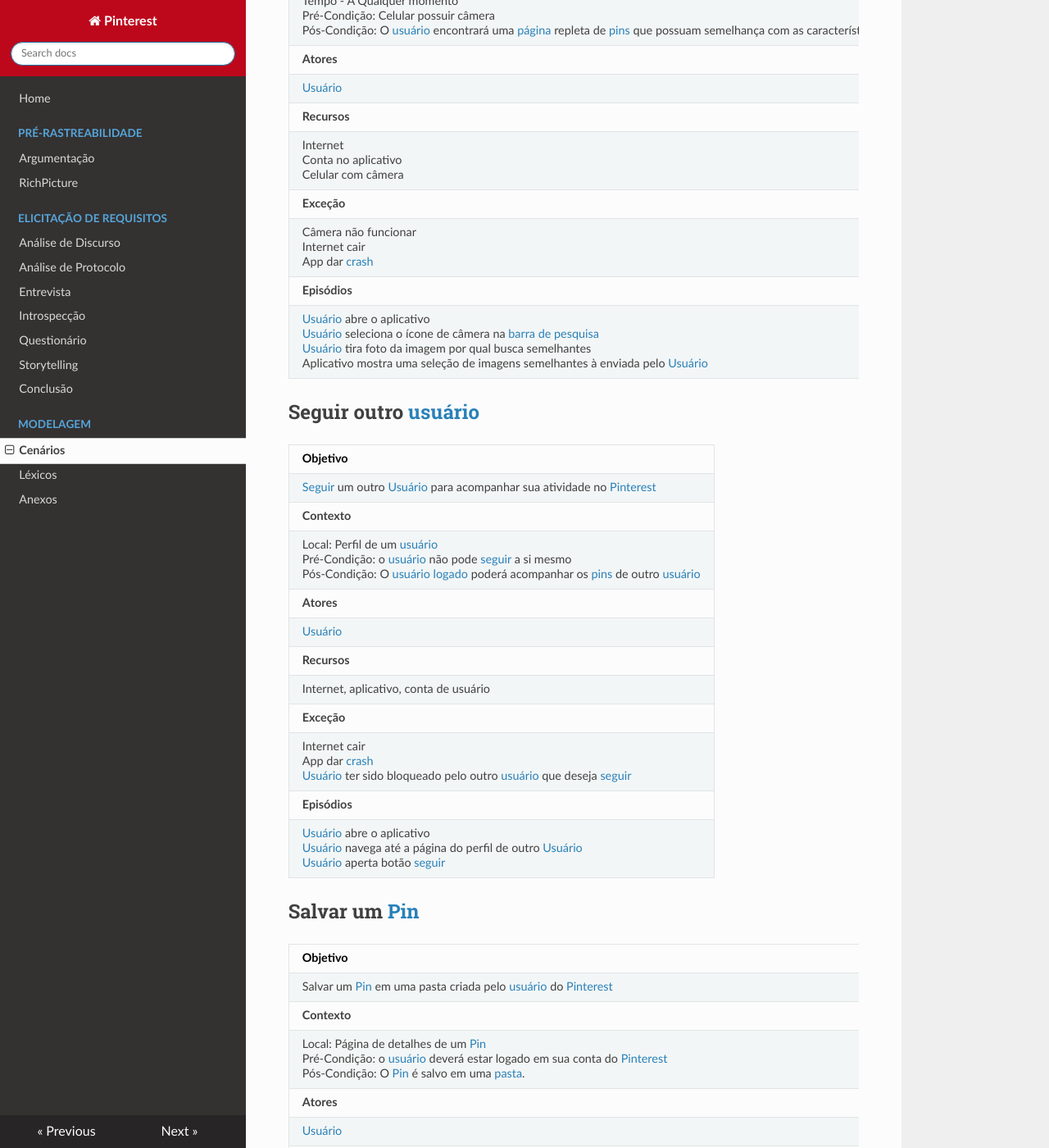
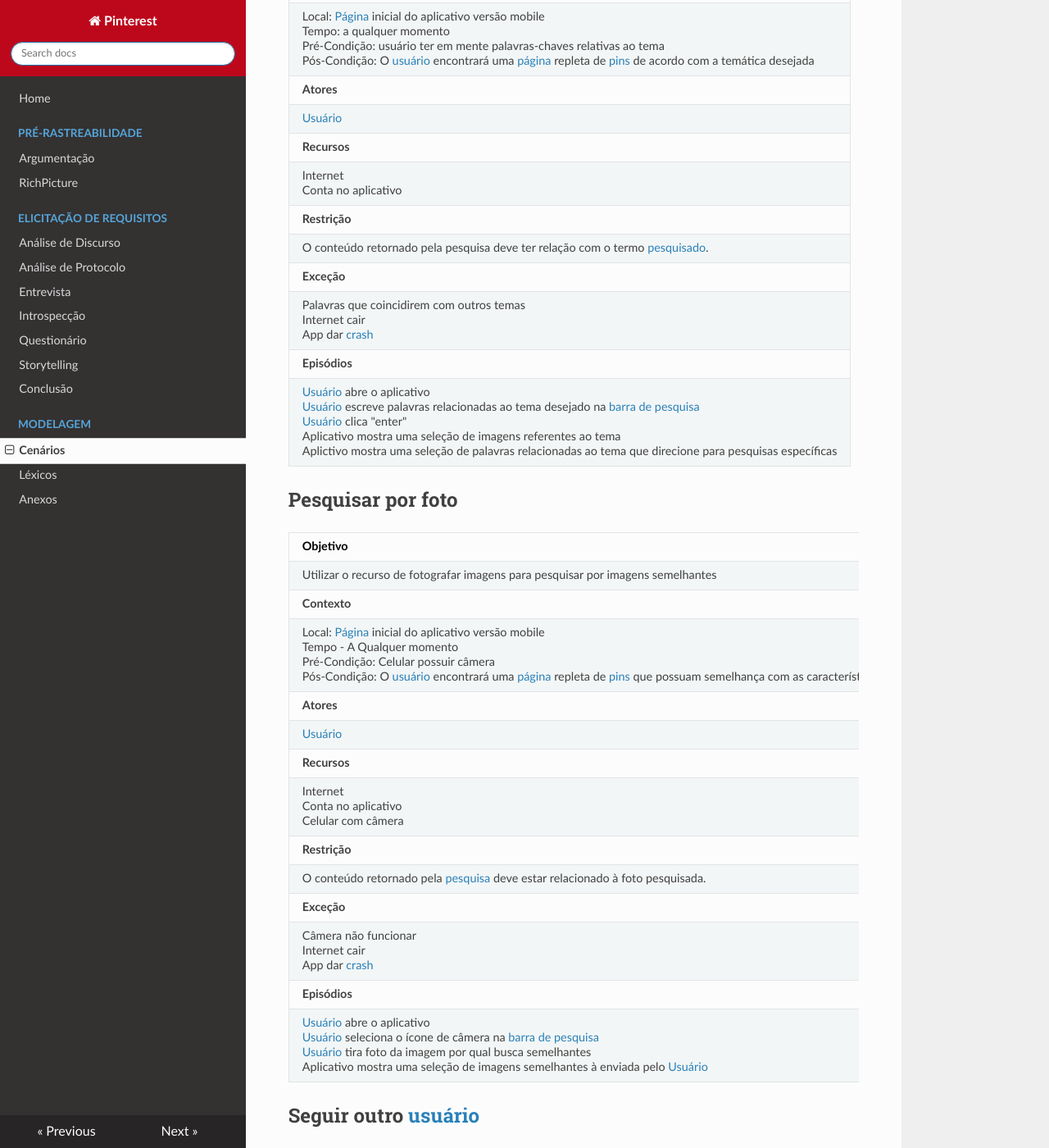
Before and after one commit to joberthrogers18/2018.2-Requisitos-Pinterest, an MkDocs documentation site: the page built from docs/cenarios.md, in a window 1280 px wide and 1400 px high, scrolled down 8675 px. Shown: the whole window at 82% size. Built offline with MkDocs 1.6.1, drawn with Linux system fonts in a browser that asks for light colours; nearby versions of some CDN libraries; old or Windows-style settings are respelled for this version of MkDocs; some of the changed text lies outside the part shown.

Commit message:
Update cenarios.md

```diff
--- a/docs/cenarios.md
+++ b/docs/cenarios.md
@@ -15,6 +15,8 @@
 | [Usuário](lexicos.md#usuario) não cadastrado|
 |**Recursos** |
 | Internet, aplicativo, conta de e-mail|
+|**Restrição**|
+|O [usuário](lexico.md#usuario) ter conta do facebook <br>  O [usuário](lexico.md#usuario) ter conta no Google|
 |**Exceção** |
 | Internet cair <br> App dar [crash](lexicos.md#crash) <br> Senha inválida <br> E-mail inválido <br> Gmail ou Facebook fora do ar <br> Conta de Gmail ou Facebook inexistente |
 |**Episódios** |
@@ -31,6 +33,8 @@
 | [Usuário](lexicos.md#usuario) |
 |**Recursos** |
 | Internet, aplicativo, conta de e-mail, [pin](lexicos.md#pin) |
+|**Restrição**|
+| - |
 |**Exceção** |
 | Internet cair <br> App dar [crash](lexicos.md#crash) <br> [Pin](lexicos.md#pin) ser apagado enquanto comentário é escrito |
 |**Episódios** |
@@ -47,6 +51,8 @@
 | [Usuário](lexicos.md#usuario) proprietário da [pasta](lexicos.md#board) <br> [Usuário](lexicos.md#usuario) com quem a [pasta](lexicos.md#board) será [compartilhada](lexicos.md#compartilhar)|
 |**Recursos** |
 | Internet <br> Conta no aplicativo <br>  [Pasta](lexicos.md#board) <br>  |
+|**Restrição**|
+| O [usuário](lexico.md#usuario) [seguir outro usuário](#seguir-outro-usuario). |
 |**Exceção** |
 | Internet cair <br> App dar [crash](lexicos.md#crash) <br> [Usuário](lexicos.md#usuario) ter sido bloqueado pelo outro <br> [Usuário](lexicos.md#usuario) recusar o [convite](lexicos.md#convite) para [colaborar](lexicos.md#colaborar) |
 |**Episódios** |
@@ -63,6 +69,8 @@
 | [Usuário](lexicos.md#usuario) |
 |**Recursos** |
 | Internet <br> Conta no aplicativo |
+|**Restrição**|
+| - |
 |**Exceção** |
 | Internet cair <br> App dar [crash](lexicos.md#crash) <br> [Usuário](lexicos.md#usuario) ter sido bloqueado pelo outro  |
 |**Episódios** |
@@ -79,6 +87,8 @@
 | [Usuário](lexicos.md#usuario) |
 |**Recursos** |
 | Internet, aplicativo, conta de [usuário](lexicos.md#usuario) |
+|**Restrição**|
+| - |
 |**Exceção** |
 | Internet cair <br> App dar [crash](lexicos.md#crash) <br> [Pinterest](lexicos.md#pinterest) não oferecer o interesse que o [usuário](lexicos.md#usuario) procura |
 |**Episódios** |
@@ -95,6 +105,8 @@
 | [Usuário](lexicos.md#usuario) |
 |**Recursos** |
 | Internet, aplicativo, [pin](lexicos.md#pin)|
+|**Restrição**|
+| - |
 |**Exceção** |
 | Internet cair <br> App dar [crash](lexicos.md#crash)
 |**Episódios** |
@@ -111,6 +123,8 @@
 | [Usuário](lexicos.md#usuario) |
 |**Recursos** |
 | Internet, aplicativo, conta de usuário, [pin](lexicos.md#pin) |
+|**Restrição**|
+| - |
 |**Exceção** |
 | Internet cair <br> App dar [crash](lexicos.md#crash) <br> [Pin](lexicos.md#pin) ser excluído ao ser enviado <br> [Usuário](lexicos.md#usuario) que for receber o [Pin](lexicos.md#pin) ter bloqueado o que for enviá-lo |
 |**Episódios** |
@@ -127,6 +141,8 @@
 |[Usuário](lexicos.md#usuário) cadastrado|
 |**Recursos**|
 |E-mail válido|
+|**Restrição**|
+| - |
 |**Exceção**|
 |Esquecer a senha <br> Esquecer o e-mail <br> Não ter cadastro|
 |**Episódios**|
@@ -144,6 +160,8 @@
 | [Usuário](lexicos.md#usuario)|
 |**Recursos** |
 | Internet, aplicativo, [conta](lexicos.md#conta) de [usuário](lexicos.md#usuario) |
+|**Restrição**|
+| Ser um [link](lexicos.md#link) válido |
 |**Exceção** |
 | Falta de internet <br> Página fonte excluída antes do clique no [link](lexicos.md#link) da página|
 |**Episódios** |feed
@@ -160,6 +178,8 @@
 | [Usuário](lexicos.md#usuario) proprietário da [pasta](lexicos.md#board) <br> [Usuários](lexicos.md#usuario) com quem a [pasta](lexicos.md#board) foi [compartilhada](lexicos.md#compartilhar)|
 |**Recursos** |
 | Internet <br> Conta no aplicativo <br>  [Pasta](lexicos.md#board) <br> [Subpastas](lexicos.md#subpasta) <br> [Pins](lexicos.md#pin) na [Pasta](lexicos.md#board) <br> |
+|**Restrição**|
+| - |
 |**Exceção** |
 | Internet cair <br> App dar [crash](lexicos.md#crash) |
 |**Episódios** |
@@ -176,6 +196,8 @@
 | [Usuário](lexicos.md#usuario) |
 |**Recursos** |
 | Internet <br> Conta no aplicativo <br>|
+|**Restrição**|
+| O conteúdo retornado pela pesquisa deve ter relação com o termo [pesquisado](lexicos.md#pesquisa). |
 |**Exceção** |
 | Palavras que coincidirem com outros temas <br> Internet cair <br> App dar [crash](lexicos.md#crash) <br> |
 |**Episódios** |
@@ -192,6 +214,8 @@
 | [Usuário](lexicos.md#usuario) |
 |**Recursos** |
 | Internet <br> Conta no aplicativo <br> Celular com câmera |
+|**Restrição**|
+| O conteúdo retornado pela [pesquisa](lexicos.md#pesquisa) deve estar relacionado à foto pesquisada. |
 |**Exceção** |
 | Câmera não funcionar <br> Internet cair <br> App dar [crash](lexicos.md#crash) <br> |
 |**Episódios** |
@@ -208,6 +232,8 @@
 | [Usuário](lexicos.md#usuario) |
 |**Recursos** |
 | Internet, aplicativo, conta de usuário |
+|**Restrição**|
+| - |
 |**Exceção** |
 | Internet cair <br> App dar [crash](lexicos.md#crash) <br> [Usuário](lexicos.md#usuario) ter sido bloqueado pelo outro [usuário](lexicos.md#usuario) que deseja [seguir](lexicos.md#seguir) |
 |**Episódios** |
@@ -224,38 +250,44 @@
 | [Usuário](lexicos.md#usuario) |
 |**Recursos** |
 | Internet, aplicativo, conta de usuário, [pin](lexicos.md#pin) |
+|**Restrição**|
+| - |
 |**Exceção** |
 | Internet cair <br> App dar [crash](lexicos.md#crash) <br> [Pin](lexicos.md#pin) ser excluído ao ser salvo <br> Não existir pastas para salvá-lo |
 |**Episódios** |
 | [Usuário](lexicos.md#usuario) abre o aplicativo <br> [Usuário](lexicos.md#usuario) entra na página inicial para visualizar e navegar pelo feed de [Pins](lexicos.md#pin) <br> [Usuário](lexicos.md#usuario) seleciona um [Pin](lexicos.md#pin) <br> [Usuário](lexicos.md#usuario) clica no botão Salvar <br> [Usuário](lexicos.md#usuario) escolhe a pasta para salvá-lo e se não haverem pastas criadas, cria uma pasta para poder salvar o [Pin](lexicos.md#pin) <br> [Usuário](lexicos.md#usuario) salvar o [Pin](lexicos.md#pin) na pasta |
 
-## Vizualizar [Feed](lexicos.md#feed)
+## Visualizar [Feed](lexicos.md#feed)
 
 |**Objetivo** |
 |--|
-| Vizualizar [pins](lexicos.md#pin) de [interesse](lexicos.md#interesse) do [usuário](lexicos.md#usuario) pelo [feed](lexicos.md#feed) |
+| Visualizar [pins](lexicos.md#pin) de [interesse](lexicos.md#interesse) do [usuário](lexicos.md#usuario) pelo [feed](lexicos.md#feed) |
 |**Contexto** |
-| Local: [Página](lexicos.md#pagina) incial do [Pinterest](lexicos.md#pinterest) <br>  Pré-Condição: O [usuário](lexicos.md#usuario) deverá acessar o [Pinterest](lexicos.md#pinterest) caso queira vizualizar algo de seu [interesse](lexicos.md#interesse) <br>  Pós-Condição: O [usuário](lexicos.md#usuario) visualizará o conteúdo da [página](lexicos.md#pagina) inicial do [Pinterest](lexicos.md#pinterest)|
+| Local: [Página](lexicos.md#pagina) incial do [Pinterest](lexicos.md#pinterest) <br>  Pré-Condição: O [usuário](lexicos.md#usuario) deverá acessar o [Pinterest](lexicos.md#pinterest) caso queira visualizar algo de seu [interesse](lexicos.md#interesse) <br>  Pós-Condição: O [usuário](lexicos.md#usuario) visualizará o conteúdo da [página](lexicos.md#pagina) inicial do [Pinterest](lexicos.md#pinterest)|
 |**Atores** |
 | [Usuário](lexicos.md#usuario) |
 |**Recursos** |
 | Internet, aplicativo |
+|**Restrição**|
+| Os [pins](lexicos.md#pin) devem obedecer os interesses do [usuário](lexicos.md#usuario) |
 |**Exceção** |
 | Internet cair <br> App dar [crash](lexicos.md#crash) <br> O App não está atualizado frequentemente|
 |**Episódios** |
 | [Usuário](lexicos.md#usuario) acessa o [pinterest](lexicos.md#pinterest)  <br> [Usuário](lexicos.md#usuario) navega pelo [feed](lexicos.md#feed) de [pins](lexicos.md#pin) <br> [Usuário](lexicos.md#usuario) pesquisa [pins](lexicos.md#pin) de seu [interesse](lexicos.md#interesse) <br> [Usuário](lexicos.md#usuario) vizualiza o [pin](lexicos.md#pin) <br> |
 
-## Vizualizar aba [Seguindo](lexicos.md#feed)
+## Visualizar aba [Seguindo](lexicos.md#feed)
 
 |**Objetivo** |
 |--|
-| Vizualizar [pins](lexicos.md#pin) de outros usuários que o [usuário](lexicos.md#usuario) [logado](lexicos.md#logado) segue
+| Visualizar [pins](lexicos.md#pin) de outros usuários que o [usuário](lexicos.md#usuario) [logado](lexicos.md#logado) segue
 |**Contexto** |
 | Local: [Aba](lexicos.md#aba) [seguindo](lexicos.md#seguindo) do [Pinterest](lexicos.md#pinterest) <br>  Pré-Condição: O [usuário](lexicos.md#usuario) deverá acessar o [Pinterest](lexicos.md#pinterest) caso queira publicado pelos demais usuários que segue <br>  Pós-Condição: O [usuário](lexicos.md#usuario) [logado](lexicos.md#logado) visualizará o conteúdo publicado pelos [usuários](lexicos.md#usuario) que está [seguindo](lexicos.md#seguir)|
 |**Atores** |
 | [Usuário](lexicos.md#usuario) [logado](lexicos.md#logado) <br> Usuários [seguidos](lexicos.md#seguidos) pelo [usuário](lexicos.md#usuario) [logado](lexicos.md#logado)|
 |**Recursos** |
 | Internet, aplicativo |
+|**Restrição**|
+| - |
 |**Exceção** |
 | Internet cair <br> App dar [crash](lexicos.md#crash) <br>|
 |**Episódios** |
@@ -272,6 +304,8 @@
 | [Usuário](lexicos.md#usuario) e [usuários](lexicos.md#usuario) conhecidos|
 |**Recursos** |
 | Internet, aplicativo |
+|**Restrição**|
+| - |
 |**Exceção** |
 | Internet cair <br> App dar [crash](lexicos.md#crash) <br> [mensagem](lexicos.md#mensagem) não se entregue|
 |**Episódios** |
@@ -288,6 +322,8 @@
 | [Usuários](lexicos.md#usuário), [usuários](lexicos.md#usuário) seguido e o [Pinterest](lexicos.md#pinterest) |
 |**Recursos** |
 |Internet <br> Browser <br> Aplicativo <br>  [Seguir](lexicos.md#seguir) outro [usuário](lexicos.md#usuário) <br> [Pin](lexicos.md#pin) [pinado](lexicos.md#pinado) |
+|**Restrição**|
+| [Usuário](lexicos.md#usuario) não ter o app silenciado. |
 |**Exceção** |
 | Internet cair <br> App dar [crash](lexicos.md#crash) <br>  [Usuários](lexicos.md#usuário) [seguidos](lexicos.md#seguir) por um [usuário](lexicos.md#usuário) deixarem de segui-lo |
 |**Episódios** |
@@ -302,6 +338,8 @@
 | [Usuários](lexicos.md#usuário) |
 |**Recursos** |
 |Internet <br> Browser <br> Aplicativo <br> Ter mais de uma [pasta](lexicos.md#board) <br>  |
+|**Restrição**|
+| Ter mais de uma [pasta](lexicos.md#pasta) |
 |**Exceção** |
 | Internet cair <br> App dar [crash](lexicos.md#crash) <br> |
 |**Episódios** |
@@ -318,6 +356,8 @@
 | [Usuário](lexicos.md#usuario) |
 |**Recursos** |
 | Internet, aplicativo, conta de usuário, [pin](lexicos.md#pin) |
+|**Restrição**|
+| - |
 |**Exceção** |
 | Internet cair <br> App dar [crash](lexicos.md#crash) <br> [Pin](lexicos.md#pin) ser excluído ao ser [ocultado](lexicos.md#ocultar) <br> |
 |**Episódios** |
```
